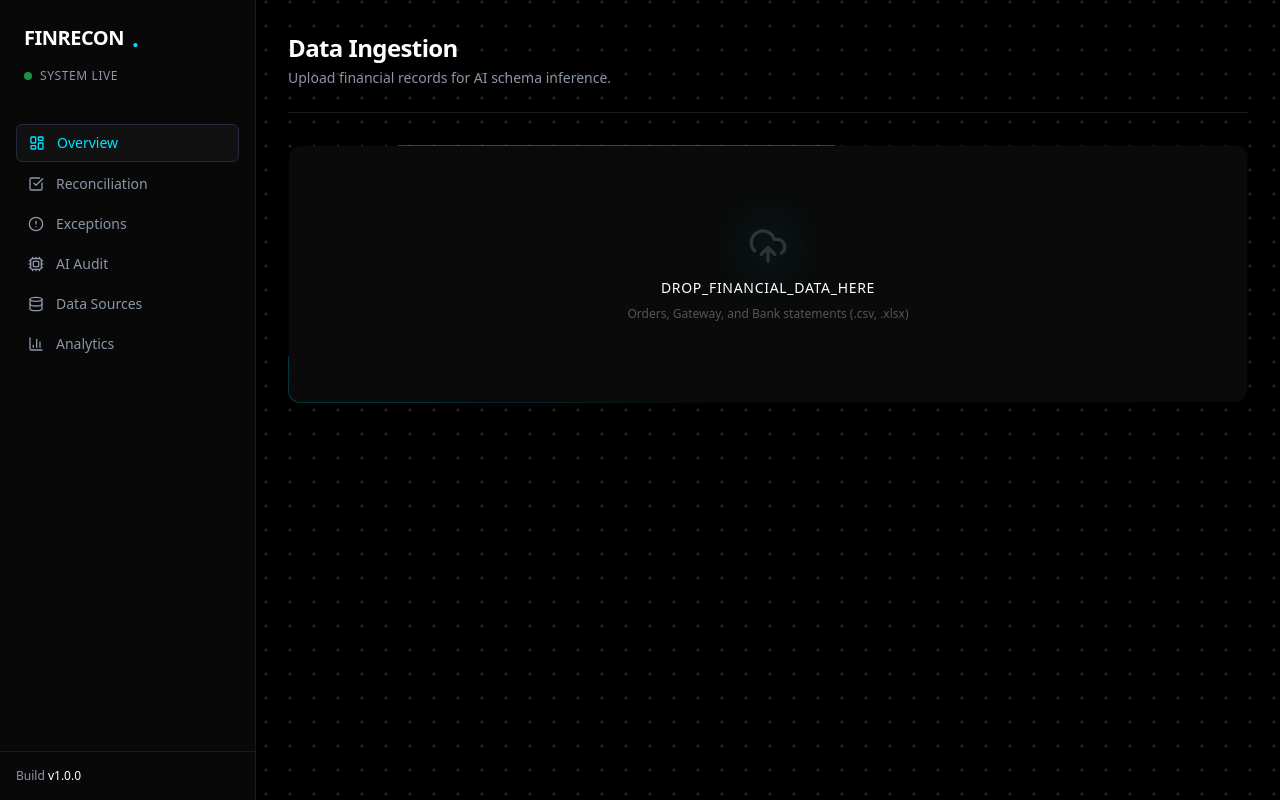
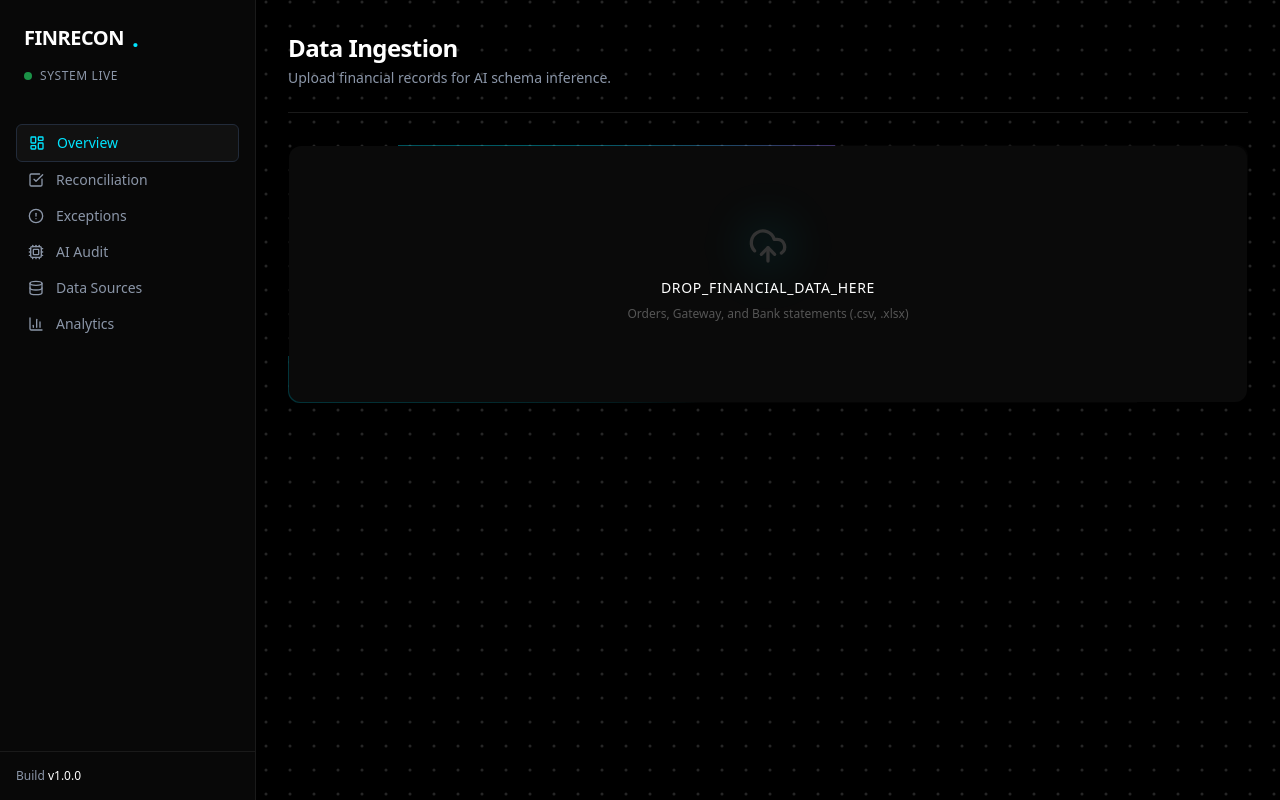
Before and after one commit to roy-abir05/FinRecon, a Next.js app in the folder frontend/: page / in a window 1280 px wide. Built offline with nearby package versions, Linux system fonts and the light colour scheme.

Commit message:
fix: sidebar active tab highlight

```diff
--- a/frontend/app/components/Sidebar.tsx
+++ b/frontend/app/components/Sidebar.tsx
@@ -1,3 +1,4 @@
+"use client";
 import Link from "next/link";
 import {
   LayoutDashboard,
@@ -7,16 +8,19 @@ import {
   Database,
   BarChart3,
 } from "lucide-react";
+import { usePathname } from "next/navigation";
 
 export default function Sidebar() {
   const navItems = [
-    { name: "Overview", href: "/", icon: LayoutDashboard, active: true },
+    { name: "Overview", href: "/", icon: LayoutDashboard },
     { name: "Reconciliation", href: "/reconciliation", icon: CheckSquare },
     { name: "Exceptions", href: "/exceptions", icon: AlertCircle },
     { name: "AI Audit", href: "/audit", icon: Cpu },
     { name: "Data Sources", href: "/sources", icon: Database },
     { name: "Analytics", href: "/analytics", icon: BarChart3 },
   ];
+
+  const pathname = usePathname();
 
   return (
     <div className="w-64 bg-[#080808] border-r border-[#1a1a1a] h-screen flex flex-col">
@@ -38,17 +42,17 @@ export default function Sidebar() {
         {navItems.map((item) => {
           const Icon = item.icon;
           return (
-            <Link
-              key={item.name}
-              href={item.href}
-              className={`flex items-center gap-3 px-3 py-2 text-sm font-medium rounded-md transition-colors ${
-                item.active
+            <Link key={item.name} href={item.href}>
+              <div
+                className={`flex items-center gap-3 px-3 py-2 text-sm font-medium rounded-md ${
+                  pathname === item.href
                     ? "bg-[#111111] text-[#00E5FF] border border-[#222B3A]"
                     : "text-[#8B96A8] hover:text-white hover:bg-[#111111]"
                 }`}
               >
                 <Icon className="w-4 h-4" />
                 {item.name}
+              </div>
             </Link>
           );
         })}
```
Lines whose indentation alone changed are shown as unchanged.
